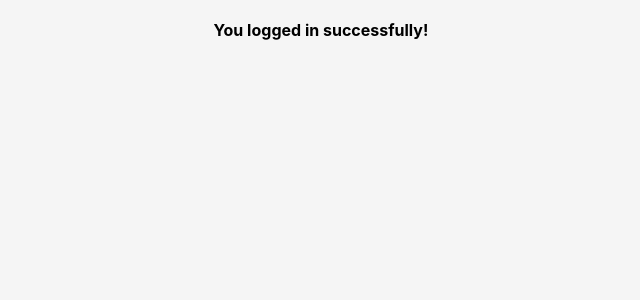
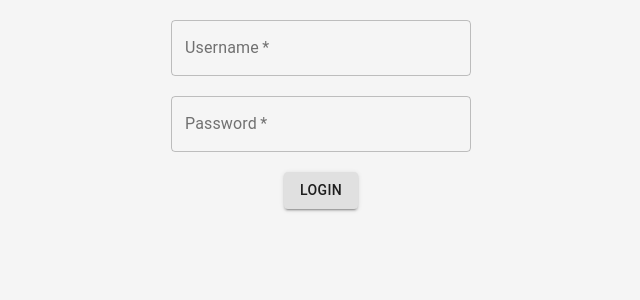
Before and after one commit to mateIszlai/ReceptApp-react, a React (Create React App) app in the folder receptapp/: page /login in a window 1280 px wide. Shown: the top 300 px of the page, without its empty margins (319-959 px from the left). Built offline with nearby package versions, Linux system fonts and the light colour scheme.

Commit message:
Fix login

```diff
--- a/receptapp/src/pages/Login/Login.js
+++ b/receptapp/src/pages/Login/Login.js
@@ -9,8 +9,8 @@ export default function Login() {
   const USER_ID = 0;
   const [userName, setUserName] = useState("");
   const [password, setPassword] = useState("");
-  const [user, setUser] = useContext(UserContext);
-  const [success, setSuccess] = useState("false");
+  const setUser = useContext(UserContext)[1];
+  const [success, setSuccess] = useState(false);
 
   const tryLogin = () => {
     axios
@@ -26,7 +26,6 @@ export default function Login() {
             userId: response.data[USER_ID],
             loggedIn: true,
           });
-          console.log(user);
           setSuccess(true);
         }
       })
```
